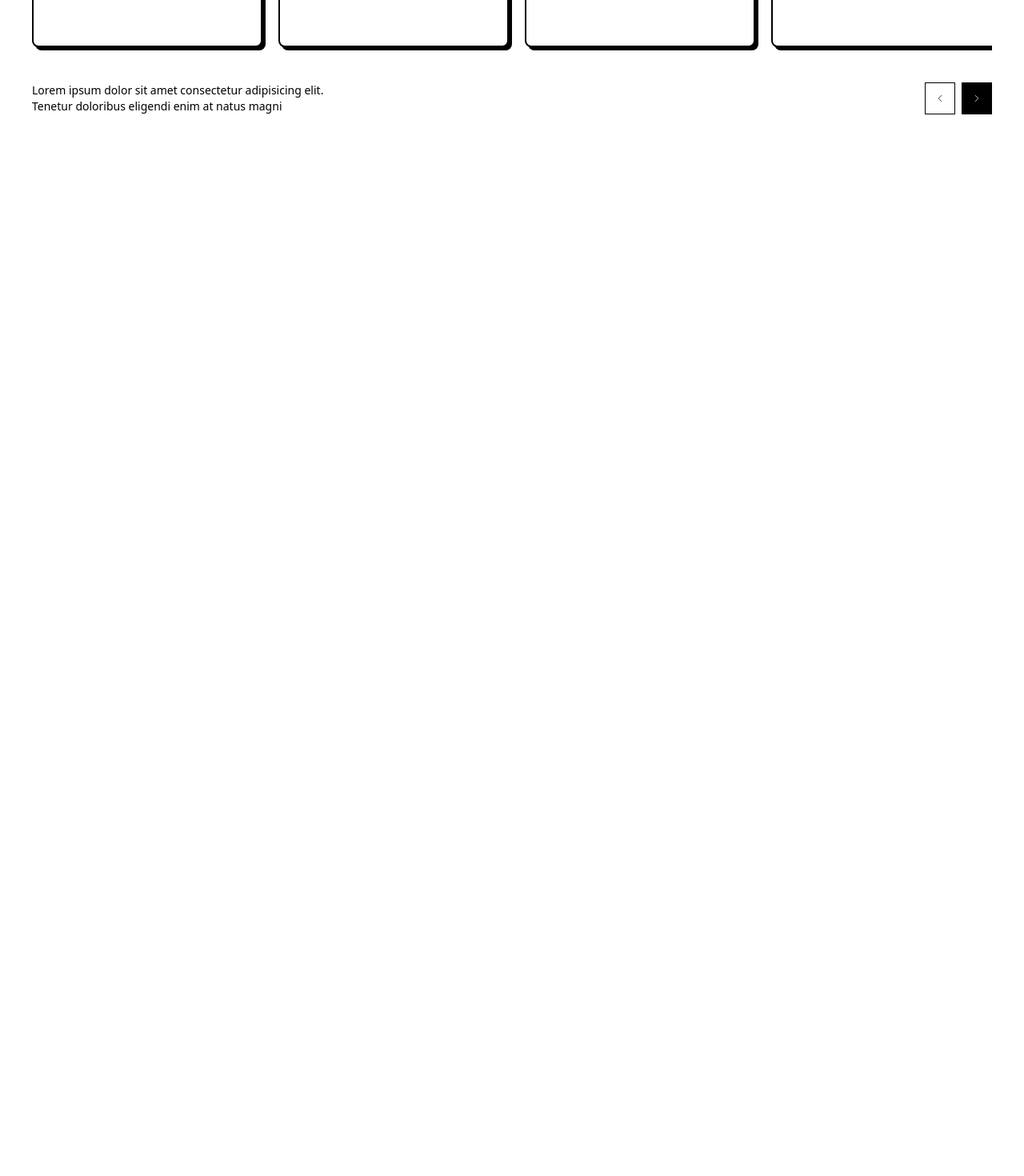
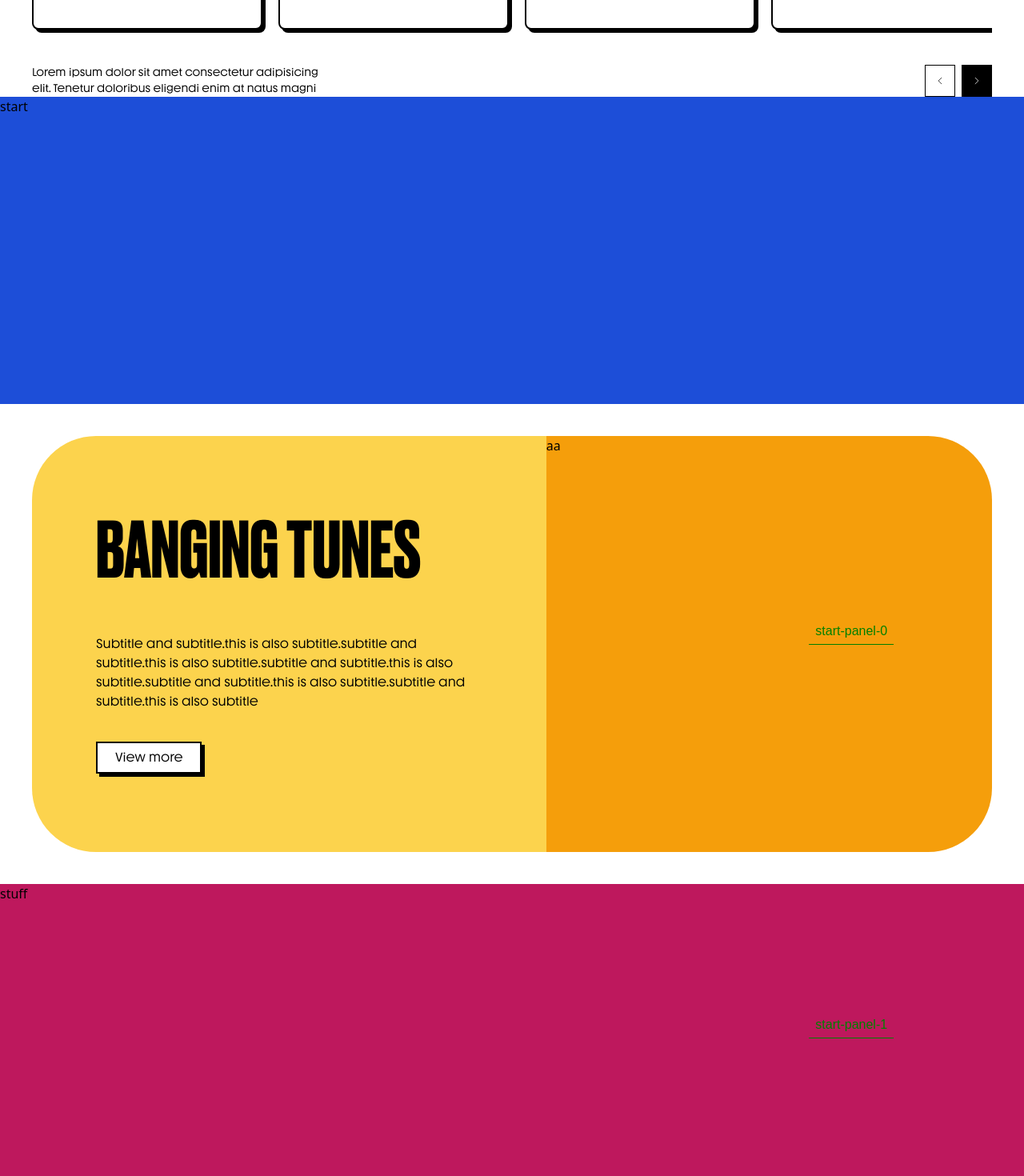
Before and after one commit to radovanbotik/timeisnow, a Next.js app: page / in a window 1280 px wide. Shown: the part 1280-2750 px from the top of the page at 80% size. Before the commit the page ends 1423 px from the top, so only its background shows below. Built offline with nearby package versions, Linux system fonts and the light colour scheme.

Commit message:
add stacked panel animation, add card

```diff
--- a/app/components/common/Button.tsx
+++ b/app/components/common/Button.tsx
@@ -8,7 +8,10 @@ export default function Button({
 }: ComponentPropsWithoutRef<"button">) {
   return (
     <button
-      className={cn(className, "group/button relative px-6 py-2")}
+      className={cn(
+        className,
+        "group/button font-youth relative inline-block w-fit px-6 py-2",
+      )}
       {...props}
     >
       <span className="absolute inset-0 h-full w-full translate-x-1 translate-y-1 transform bg-black transition duration-300 ease-out group-hover/button:-translate-x-0 group-hover/button:-translate-y-0"></span>
--- /dev/null
+++ b/app/components/common/PinnedSections.tsx
@@ -0,0 +1,77 @@
+"use client";
+import gsap from "gsap";
+import { useGSAP } from "@gsap/react";
+import { ScrollTrigger } from "gsap/ScrollTrigger";
+import { useRef } from "react";
+import Button from "./Button";
+gsap.registerPlugin(ScrollTrigger);
+
+function Card(data: {
+  data: {
+    title: string;
+    subtitle: string;
+    href: string;
+    buttonText: string;
+    mask: "";
+    mediaSrc: string;
+  };
+}) {
+  <div className="panel"></div>;
+}
+
+export default function PinnedSections() {
+  const parent = useRef<HTMLElement | any>();
+  const firstSlide = useRef<HTMLElement | any>();
+  const endElement = useRef<HTMLElement | any>();
+
+  useGSAP(
+    () => {
+      const panels = gsap.utils.toArray(".panel") as HTMLElement[];
+      panels.forEach((panel, i) => {
+        ScrollTrigger.create({
+          trigger: panel,
+          start: "center 40%",
+          end: "center bottom",
+          endTrigger: endElement.current,
+          pin: true,
+          pinSpacing: false,
+          markers: true,
+          id: "panel-" + i,
+        });
+      });
+    },
+    { scope: parent.current },
+  );
+
+  return (
+    <div className="relative" ref={parent}>
+      <div ref={endElement} className="sticky top-0 h-96 w-full bg-blue-700">
+        start
+      </div>
+      <div className="h-full w-full">
+        <div className="panel w-ful relative h-[600px] bg-transparent p-10">
+          <div className="flex h-full w-full flex-col overflow-hidden rounded-[80px] md:flex-row">
+            <div className="h-full w-full bg-amber-300 p-20">
+              <div className="flex h-full w-full max-w-xl flex-col justify-around">
+                <h2>banging tunes</h2>
+                <p>
+                  Subtitle and subtitle.this is also subtitle.subtitle and
+                  subtitle.this is also subtitle.subtitle and subtitle.this is
+                  also subtitle.subtitle and subtitle.this is also
+                  subtitle.subtitle and subtitle.this is also subtitle
+                </p>
+                <Button>View more</Button>
+              </div>
+            </div>
+            <div className="h-full w-full bg-amber-500">aa</div>
+          </div>
+        </div>
+        <div className="panel relative h-96 w-full bg-pink-700"> stuff</div>
+        <div className="panel relative h-96 w-full bg-teal-700"> stuff</div>
+      </div>
+      <div ref={endElement} className="h-96 w-full bg-blue-700">
+        end
+      </div>
+    </div>
+  );
+}
--- a/app/globals.css
+++ b/app/globals.css
@@ -6,27 +6,31 @@
 
 @layer base {
   h1 {
-    @apply mb-4 text-4xl font-bold tracking-tighter group-hover:shadow-[inset_0_-24px_0_0_rgba(109,40,217,1)] md:text-6xl;
+    @apply font-druk mb-4 text-4xl font-bold tracking-tighter group-hover:shadow-[inset_0_-24px_0_0_rgba(109,40,217,1)] md:text-6xl;
   }
 
   h2 {
-    @apply mb-4 text-xl font-bold capitalize group-hover:shadow-[inset_0_-20px_0_0_rgba(109,40,217,1)] md:text-4xl;
+    @apply font-druk mb-4 text-5xl font-bold uppercase group-hover:shadow-[inset_0_-20px_0_0_rgba(109,40,217,1)] md:text-8xl;
   }
 
   h3 {
-    @apply mb-8 text-lg font-bold uppercase md:text-2xl;
+    @apply font-druk mb-8 text-lg font-bold uppercase md:text-2xl;
   }
 
   h4 {
-    @apply mb-1 text-base font-bold uppercase text-black/90 md:text-lg;
+    @apply font-druk mb-1 text-5xl font-bold capitalize text-black/90 md:text-7xl;
   }
 
   h5 {
-    @apply text-xs font-bold md:text-sm;
+    @apply font-druk text-xs font-bold md:text-sm;
   }
 
   h6 {
-    @apply text-xs font-bold uppercase leading-[1.4] tracking-widest text-black/60 md:text-xs;
+    @apply font-druk text-xs font-bold uppercase leading-[1.4] tracking-widest text-black/60 md:text-xs;
+  }
+
+  p {
+    @apply font-youth;
   }
 
   body {
--- a/app/page.tsx
+++ b/app/page.tsx
@@ -15,6 +15,7 @@ import GridHeader from "./components/layout/GridHeader";
 import Hero from "./components/v2/Hero";
 import Navigation from "./components/common/Navigation";
 import NavSlider from "./components/layout/NavSlider";
+import PinnedSections from "./components/common/PinnedSections";
 
 export default function Page() {
   return (
@@ -28,6 +29,7 @@ export default function Page() {
       <Container>
         <NavSlider />
       </Container>
+      <PinnedSections />
 
       {/* </Container> */}
       {/* <Container>
```
